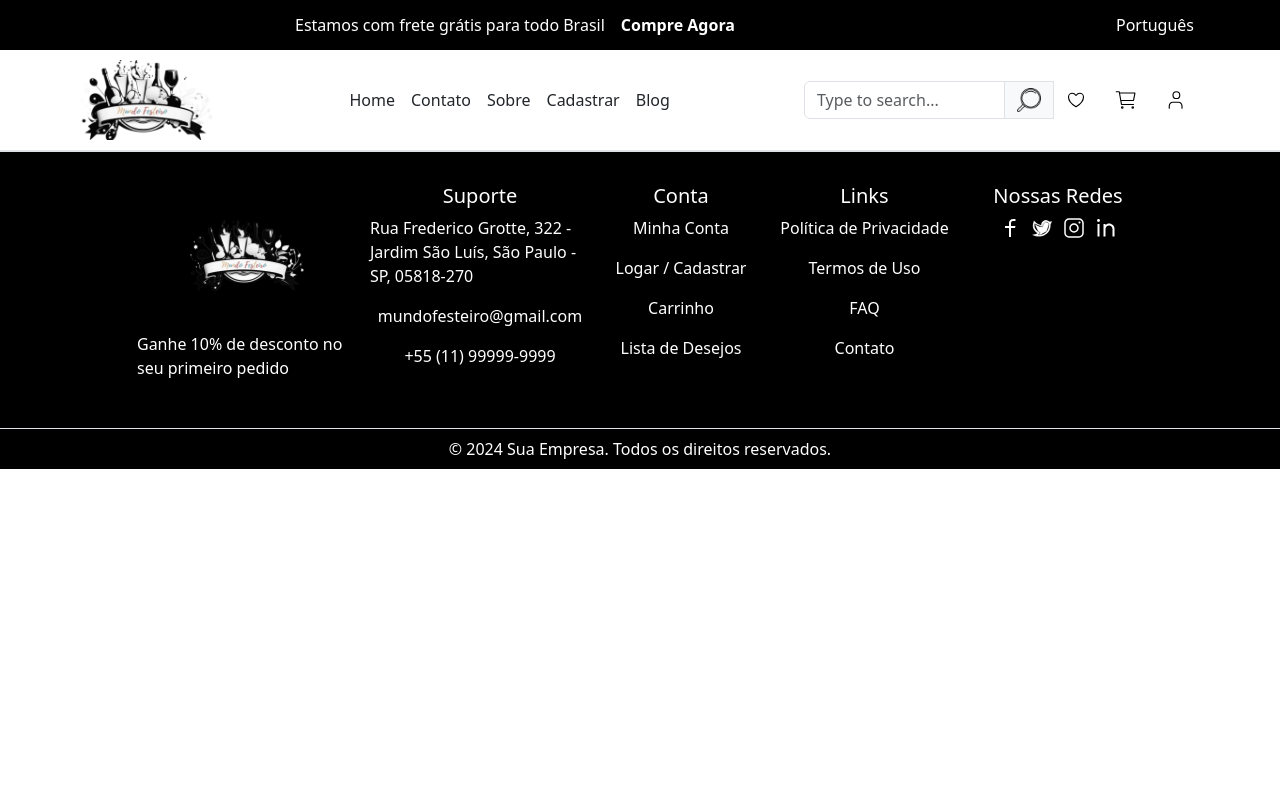
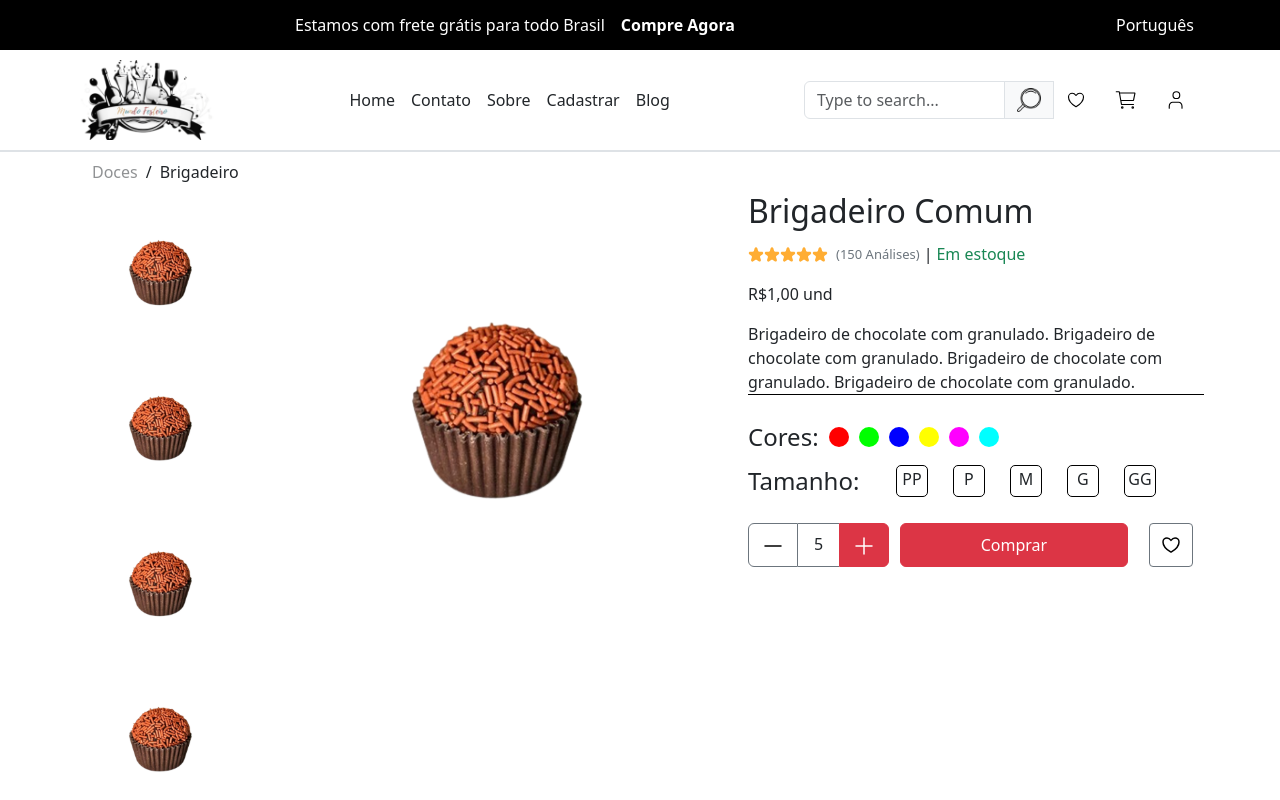
Before and after one commit to WilliamFraga21/FronWebMundoFesteiro, a Vue app: page /viewproduto in a window 1280 px wide. Shown: the top 800 px of the page. Built offline with nearby package versions, Linux system fonts and the light colour scheme.

Commit message:
CREATE ProdutoView (incompleto)

```diff
--- /dev/null
+++ b/src/components/CardProdutoView.vue
@@ -0,0 +1,198 @@
+<script >
+export default {
+  data() {
+    return {
+      colors: ["#ff0000", "#00ff00", "#0000ff", "#ffff00", "#ff00ff", "#00ffff"], // Adicione as cores que desejar
+      selectedColor: null,
+    };
+  },
+  methods: {
+    selectColor(color) {
+      this.selectedColor = color;
+    },
+  },
+}
+</script>
+
+<template>
+  <div class="row">
+    <div class="col-2">
+      <img src="@/assets/imagens/image%203.svg" class="card-img-top " alt="Imagem do Card" style="">
+      <img src="@/assets/imagens/image%203.svg" class="card-img-top " alt="Imagem do Card" style="">
+      <img src="@/assets/imagens/image%203.svg" class="card-img-top " alt="Imagem do Card" style="">
+      <img src="@/assets/imagens/image%203.svg" class="card-img-top " alt="Imagem do Card" style="">
+
+    </div>
+    <div class="col-5">
+      <img src="@/assets/imagens/image%203.svg" class="card-img-top " alt="Imagem do Card" style="">
+    </div>
+    <div class="col-5">
+
+
+      <h2>
+        Brigadeiro Comum
+      </h2>
+
+      <div class="d-flex align-items-center">
+        <div>
+          <img src="../assets/imagens/Vector.svg" alt="">
+          <img src="../assets/imagens/Vector.svg" alt="">
+          <img src="../assets/imagens/Vector.svg" alt="">
+          <img src="../assets/imagens/Vector.svg" alt="">
+          <img src="../assets/imagens/Vector.svg" alt="">
+        </div>
+        <p class="m-0 mt-1 ms-2 text-secondary" style="font-size: small">
+          (150 Análises)
+        </p>
+        <span class="ms-1 me-1 mt-1">|</span>
+         <p class="m-0 mt-1 text-success">
+           Em estoque
+         </p>
+
+      </div>
+
+      <div class="mt-3">
+        <p>
+          R$1,00 und
+        </p>
+      </div>
+
+      <div class="border-bottom border-black ">
+
+        <p class="m-0">
+          Brigadeiro de chocolate com granulado. Brigadeiro de chocolate com granulado. Brigadeiro de chocolate com granulado. Brigadeiro de chocolate com granulado.
+        </p>
+      </div>
+
+      <div class="color-selector mt-4 mb-2">
+        <p class="m-0" style="font-size: x-large">
+          Cores:
+        </p>
+
+        <div
+            v-for="(color, index) in colors"
+            :key="index"
+            :style="{ backgroundColor: color }"
+            class="color-circle mt-2"
+            :class="{ selected: selectedColor === color } "
+            @click="selectColor(color)"
+        ></div>
+      </div>
+
+
+      <div class="d-flex align-items-center mb-4">
+        <p class="m-0 me-4" style="font-size: x-large">
+          Tamanho:
+        </p>
+
+        <div class="  m-auto d-flex justify-content-center selectCat" style="height: 32px;width: 32px">
+          <h6 class="m-0 mt-1">
+            PP
+          </h6>
+        </div>
+        <div class="  m-auto d-flex justify-content-center selectCat" style="height: 32px;width: 32px">
+          <h6 class="m-0 mt-1">
+            P
+          </h6>
+        </div>
+        <div class=" m-auto  d-flex justify-content-center selectCat" style="height: 32px;width: 32px">
+          <h6 class="m-0 mt-1">
+            M
+          </h6>
+        </div>
+        <div class=" m-auto  d-flex justify-content-center selectCat" style="height: 32px;width: 32px">
+          <h6 class="m-0 mt-1">
+            G
+          </h6>
+        </div>
+        <div class=" m-auto me-5 d-flex justify-content-center selectCat" style="height: 32px;width: 32px">
+          <h6 class="m-0 mt-1">
+            GG
+          </h6>
+        </div>
+
+
+
+      </div>
+
+
+
+      <div class="d-flex">
+
+        <div class="d-flex">
+          <button type="button" class="btn btn-outline-secondary rounded-0 rounded-start"><img src="../assets/imagens/icon-minus.svg" alt=""></button>
+          <div class=" border-top border-bottom border-secondary ">
+            <p class="m-0 ms-3 me-3 mt-2">
+            5
+            </p>
+
+          </div>
+          <button type="button" class="btn btn-danger rounded-0 rounded-end"><img src="../assets/imagens/icon-plus.svg" alt=""></button>
+        </div>
+
+        <div class="d-grid gap-2 col-6 mx-auto">
+          <button type="button" class="btn btn-danger  ">Comprar</button>
+
+        </div>
+
+        <div class="d-grid gap-2  mx-auto">
+          <button type="button" class="btn border rounded-1 border-secondary p-1"><img src="../assets/imagens/Fill%20Heart.svg" alt=""></button>
+
+        </div>
+
+
+
+
+
+      </div>
+
+
+
+
+
+
+    </div>
+  </div>
+</template>
+
+<style scoped>
+
+.selectCat {
+  border: 1px solid black ;
+  border-radius: 5px;
+  transition: background-color 0.3s ease;
+  background-color: transparent; /* Fundo inicial transparente */
+  cursor: pointer; /* Cursor de mãozinha ao passar o mouse */
+}
+
+.selectCat:hover {
+  background-color: rgba(220, 53, 69, 1); /* Cor de fundo ao passar o mouse */
+  color: white;
+  border: 1px solid white ;
+
+}
+
+
+
+
+
+
+.color-selector {
+  display: flex;
+  gap: 10px; /* Espaço entre os círculos */
+}
+
+.color-circle {
+  width: 20px;
+  height: 20px;
+  border-radius: 50%;
+  cursor: pointer;
+  border: 2px solid transparent; /* Borda padrão transparente */
+  transition: border 0.2s, box-shadow 0.2s; /* Transição suave */
+}
+
+.color-circle.selected {
+  border: 2px solid black; /* Borda preta quando selecionado */
+  box-shadow: inset 0 0 0 2px white; /* Vão interno branco de 1px */
+}
+</style>
--- /dev/null
+++ b/src/components/HeaderProduto.vue
@@ -0,0 +1,23 @@
+<script >
+export default {
+
+}
+</script>
+
+<template>
+  <header class="container-fluid px-3">
+    <div class="d-flex flex-wrap justify-content-start align-items-center py-2">
+      <div class="d-flex flex-wrap align-items-center">
+        <p class="text-body-tertiary mb-0">Doces</p>
+        <p class="ms-2 mb-0">/</p>
+        <p class="ms-2 mb-0">Brigadeiro</p>
+      </div>
+
+    </div>
+  </header>
+
+</template>
+
+<style scoped>
+
+</style>
--- a/src/router/index.js
+++ b/src/router/index.js
@@ -3,6 +3,7 @@ import Cadastro from "@/views/Login/Cadastro.vue";
 import Login from "@/views/Login/Login.vue";
 import AdminTela from "@/views/AdminTela.vue";
 import Home from "@/views/Home.vue";
+import ViewProduto from "@/views/ViewProduto.vue";
 
 const router = createRouter({
   history: createWebHistory(import.meta.env.BASE_URL),
@@ -27,6 +28,11 @@ const router = createRouter({
       name: 'admnin',
       component: AdminTela
     },
+    {
+      path: '/viewproduto',
+      name: 'viewProduto',
+      component: ViewProduto
+    },
 
   ]
 })
--- /dev/null
+++ b/src/views/ViewProduto.vue
@@ -0,0 +1,29 @@
+<script >
+import HeaderProduto from "@/components/HeaderProduto.vue";
+import CardProdutoView from "@/components/CardProdutoView.vue";
+export default {
+  components: {CardProdutoView, HeaderProduto}
+
+}
+</script>
+
+<template>
+
+
+  <div class="container-fluid " style="width: 90%;">
+
+  <HeaderProduto/>
+
+
+  </div>
+  <div class="container-fluid " style="width: 90%;">
+
+  <CardProdutoView/>
+
+
+  </div>
+</template>
+
+<style scoped>
+
+</style>
```
Also changed, not shown: src/assets/imagens/icon-minus.svg (added), src/assets/imagens/icon-plus.svg (added).
